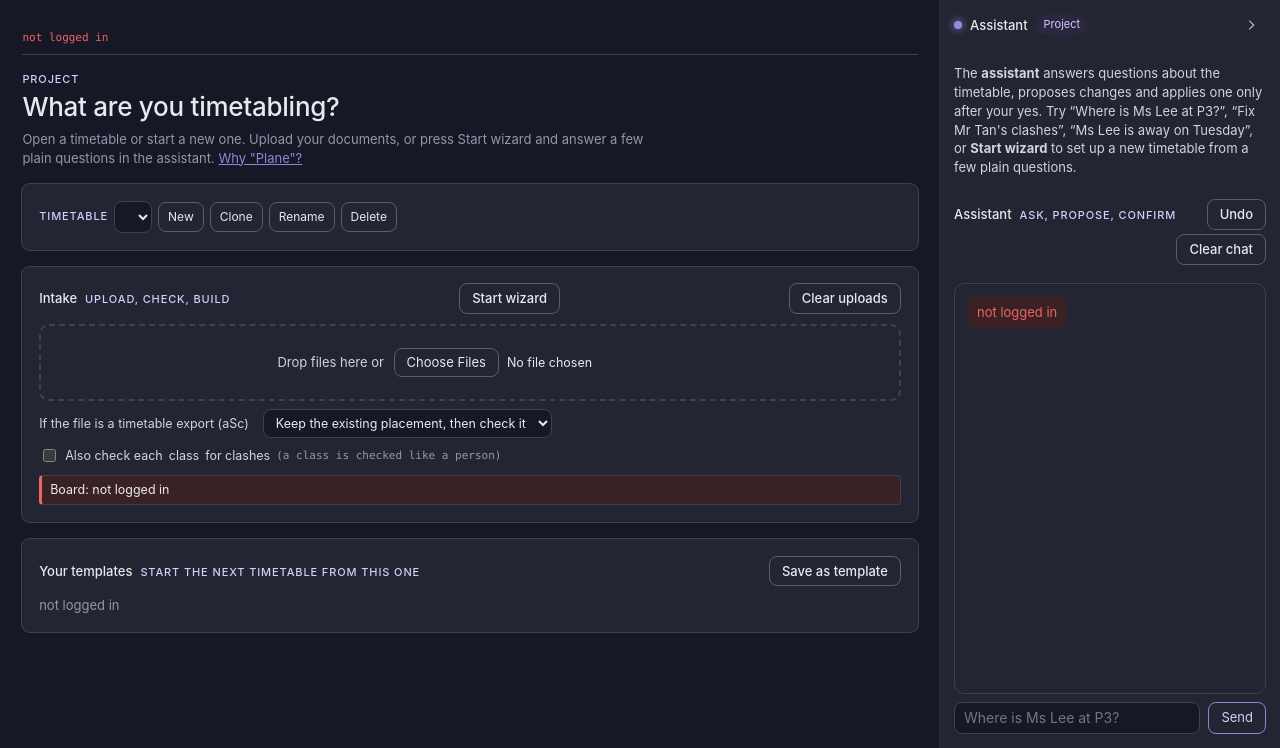
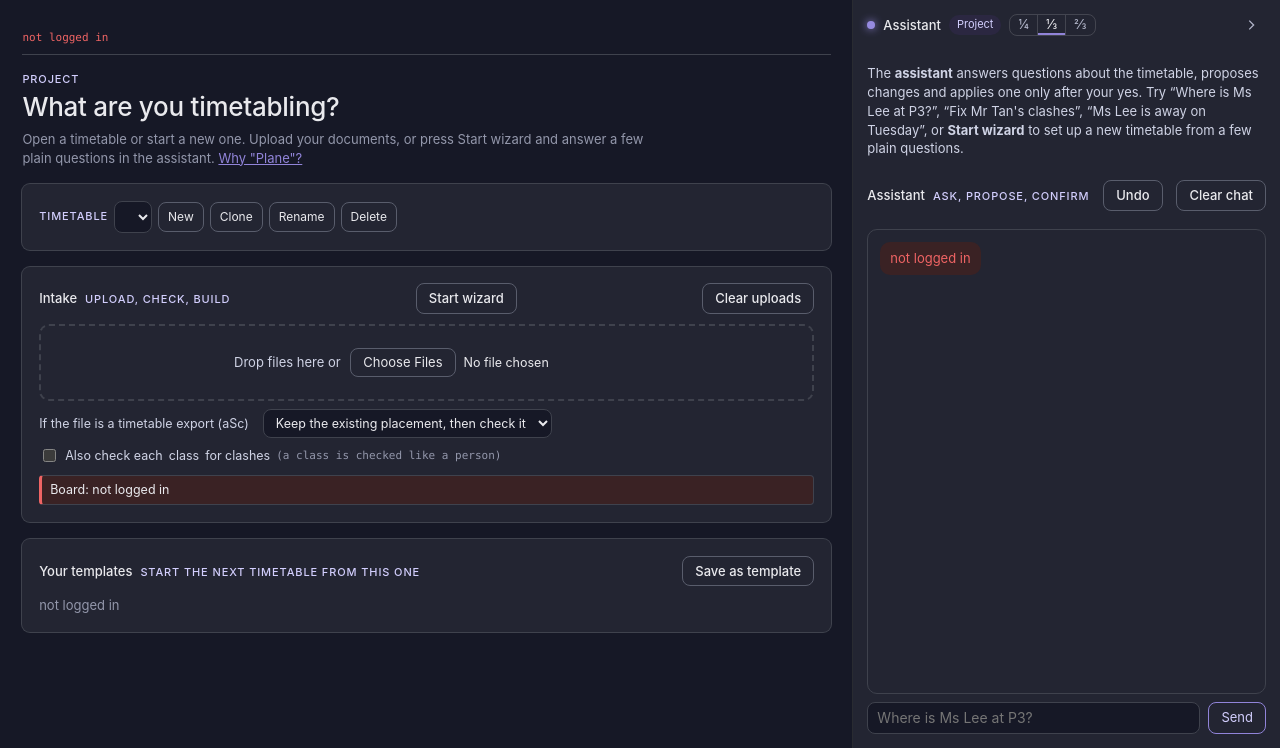
Before and after one commit to twahidin/plane-timetabling-app, a FastAPI app: template plane_app/templates/index.html in a window 1280 px wide. Shown: the part 52-800 px from the top of the page. Run offline with FastAPI, Linux system fonts and the light colour scheme; the template is opened without the code that fills it, so the values that code supplies are empty; some libraries are stand-ins or nearby versions.

Commit message:
The Assistant opens at a third of the window; resizable
Co-Authored-By: Claude Opus 5.5 <noreply@anthropic.com>

```diff
--- a/plane_app/static/app.css
+++ b/plane_app/static/app.css
@@ -699,7 +699,11 @@
   .constraints-grid, .summary-below { display: grid; grid-template-columns: repeat(auto-fit, minmax(min(320px, 100%), 1fr)); gap: var(--space-4); align-items: start; }
   .grid-card, .docked > .card { min-width: 0; }
 
-  #assistant { width: 340px; flex: none; display: flex; flex-direction: column; min-height: 0; background: var(--surface); box-shadow: -1px 0 0 var(--color-neutral-900); }
+  #assistant { width: var(--assistant-w, 33.333vw); min-width: 280px; max-width: 66.667vw; flex: none; position: relative; display: flex; flex-direction: column; min-height: 0; background: var(--surface); box-shadow: -1px 0 0 var(--color-neutral-900); }
+  .assistant-grip { position: absolute; left: -4px; top: 0; bottom: 0; width: 8px; cursor: col-resize; z-index: 2; }
+  .assistant-grip:hover, .assistant-grip:focus-visible, body.assistant-dragging .assistant-grip { box-shadow: inset 2px 0 0 var(--color-accent-500); outline: none; }
+  body.assistant-dragging, body.assistant-dragging * { cursor: col-resize !important; user-select: none; }
+  .assistant-size button { padding: 2px 8px; font-size: 13px; line-height: 1.2; }
   #assistant[hidden] { display: none; }
   .assistant-head { display: flex; align-items: center; gap: 8px; padding: 12px 14px; flex: none; }
   .assistant-dot { width: 8px; height: 8px; border-radius: 50%; background: var(--color-accent-500); box-shadow: 0 0 8px var(--color-accent-500); flex: none; }
@@ -719,7 +723,8 @@
   body.has-expanded .appbar { visibility: hidden; }
 
   @media (max-width: 1000px) {
-    #assistant { position: fixed; top: 52px; right: 0; bottom: 0; z-index: 40; width: min(340px, 100vw); box-shadow: var(--shadow-lg); }
+    #assistant { position: fixed; top: 52px; right: 0; bottom: 0; z-index: 40; width: min(420px, 100vw); min-width: 0; max-width: 100vw; box-shadow: var(--shadow-lg); }
+    .assistant-grip, .assistant-size { display: none; }
     .docked, #tab-summary .docked { grid-template-columns: minmax(0, 1fr); }
     .app-main { padding: var(--space-6) 16px; }
   }
--- a/plane_app/static/shell.js
+++ b/plane_app/static/shell.js
@@ -90,6 +90,53 @@
     store.set('plane.assistant', open ? 'open' : 'closed');
     applyAssistant(open);
   }
+  // ---------- Assistant width ----------
+  // A share of the window, a third by default: ¼ · ⅓ · ⅔ in the panel's header, or drag its left edge to
+  // anything between a quarter and two thirds (double-click the edge for a third). Remembered per browser.
+  // Narrow screens overlay the panel at a fixed width instead (app.css).
+  const MIN_W = 0.25, MAX_W = 2 / 3, DEFAULT_W = 1 / 3;
+  const clampW = (f) => Math.min(MAX_W, Math.max(MIN_W, f));
+  let width = (() => { const n = Number(store.get('plane.assistantWidth')); return n >= MIN_W && n <= MAX_W ? n : DEFAULT_W; })();
+  function applyWidth(f, save) {
+    width = clampW(f);
+    document.documentElement.style.setProperty('--assistant-w', (width * 100).toFixed(3) + 'vw');
+    document.querySelectorAll('.assistant-size [data-size]').forEach((b) => {
+      const on = Math.abs(Number(b.dataset.size) - width) < 0.01;
+      b.classList.toggle('on', on);
+      b.setAttribute('aria-pressed', String(on));
+    });
+    const grip = el('assistant-grip');
+    if (grip) grip.setAttribute('aria-valuenow', String(Math.round(width * 100)));
+    if (save) store.set('plane.assistantWidth', String(width));
+    resize();
+  }
+  document.querySelectorAll('.assistant-size [data-size]').forEach((b) =>
+    b.addEventListener('click', () => applyWidth(Number(b.dataset.size), true)));
+  const grip = el('assistant-grip');
+  if (grip) {
+    grip.addEventListener('pointerdown', (ev) => {
+      ev.preventDefault();
+      document.body.classList.add('assistant-dragging');
+      const move = (e) => applyWidth((window.innerWidth - e.clientX) / window.innerWidth, false);
+      const up = () => {
+        document.removeEventListener('pointermove', move);
+        document.removeEventListener('pointerup', up);
+        document.body.classList.remove('assistant-dragging');
+        applyWidth(width, true);
+      };
+      document.addEventListener('pointermove', move);
+      document.addEventListener('pointerup', up);
+    });
+    grip.addEventListener('dblclick', () => applyWidth(DEFAULT_W, true));
+    grip.addEventListener('keydown', (ev) => {                        // the handle is focusable: arrows resize
+      const step = { 'ArrowLeft': 0.05, 'ArrowRight': -0.05 }[ev.key];
+      if (step === undefined) return;
+      ev.preventDefault();
+      applyWidth(width + step, true);
+    });
+  }
+  applyWidth(width, false);
+
   el('assistant-collapse').addEventListener('click', () => setAssistant(false));
   el('assistant-rail').addEventListener('click', () => setAssistant(true));
 
--- a/plane_app/templates/index.html
+++ b/plane_app/templates/index.html
@@ -272,9 +272,17 @@
 </main>
 
 <aside id="assistant" aria-label="Assistant">
+  <div id="assistant-grip" class="assistant-grip" role="separator" aria-orientation="vertical" aria-controls="assistant"
+       aria-label="Drag to resize the assistant" aria-valuemin="25" aria-valuemax="67" aria-valuenow="33" tabindex="0"
+       title="Drag to resize; double-click for a third of the window"></div>
   <div class="assistant-head">
     <span class="assistant-dot" aria-hidden="true"></span><span class="assistant-name">Assistant</span>
     <span class="tag accent" id="assistant-context"></span>
+    <span class="seg assistant-size" role="group" aria-label="Assistant width">
+      <button type="button" data-size="0.25" aria-pressed="false" title="A quarter of the window">&frac14;</button>
+      <button type="button" data-size="0.3333" aria-pressed="false" title="A third of the window">&#8531;</button>
+      <button type="button" data-size="0.6667" aria-pressed="false" title="Two thirds of the window">&#8532;</button>
+    </span>
     <button class="btn ghost icon" id="assistant-collapse" type="button" aria-controls="assistant" aria-expanded="true" title="Collapse the assistant" aria-label="Collapse the assistant">
       <svg width="14" height="14" viewBox="0 0 16 16" fill="none" stroke="currentColor" stroke-width="1.5"><path d="M6 3l5 5-5 5"></path></svg></button>
   </div>
```
